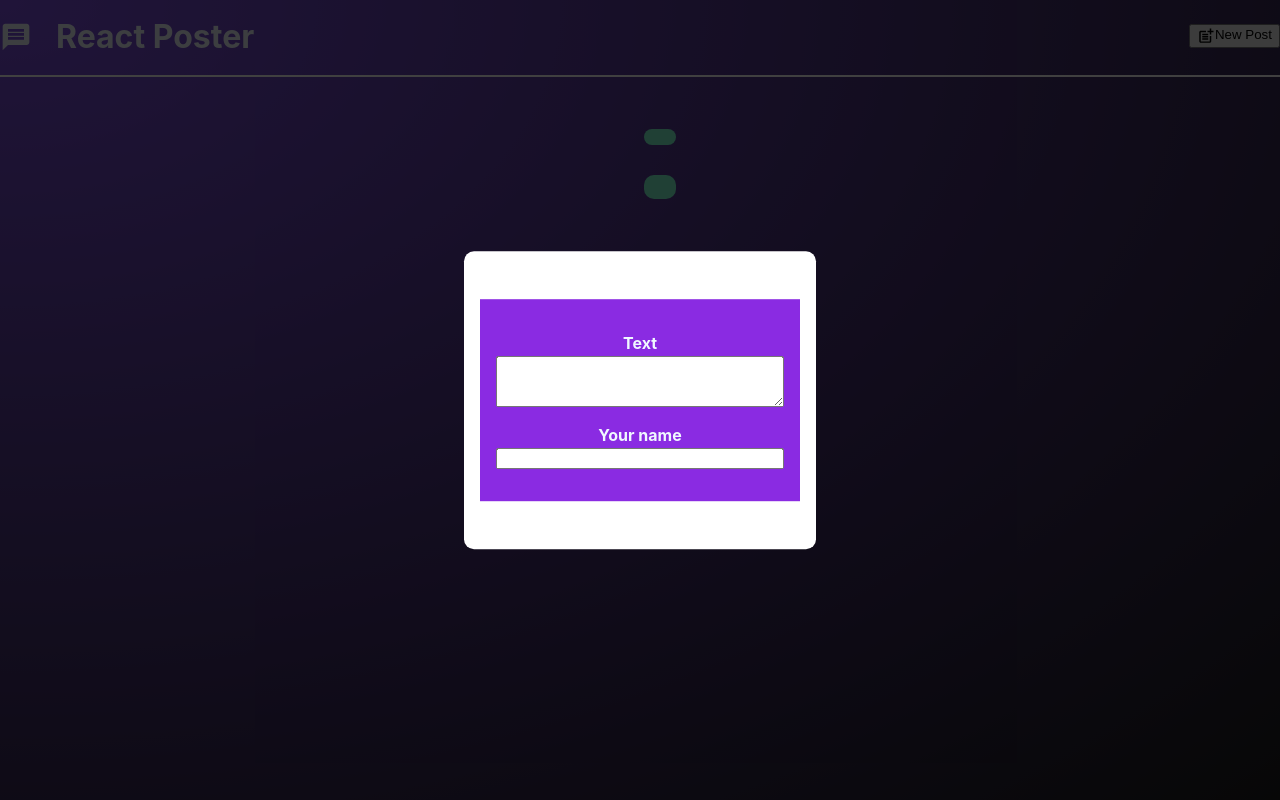
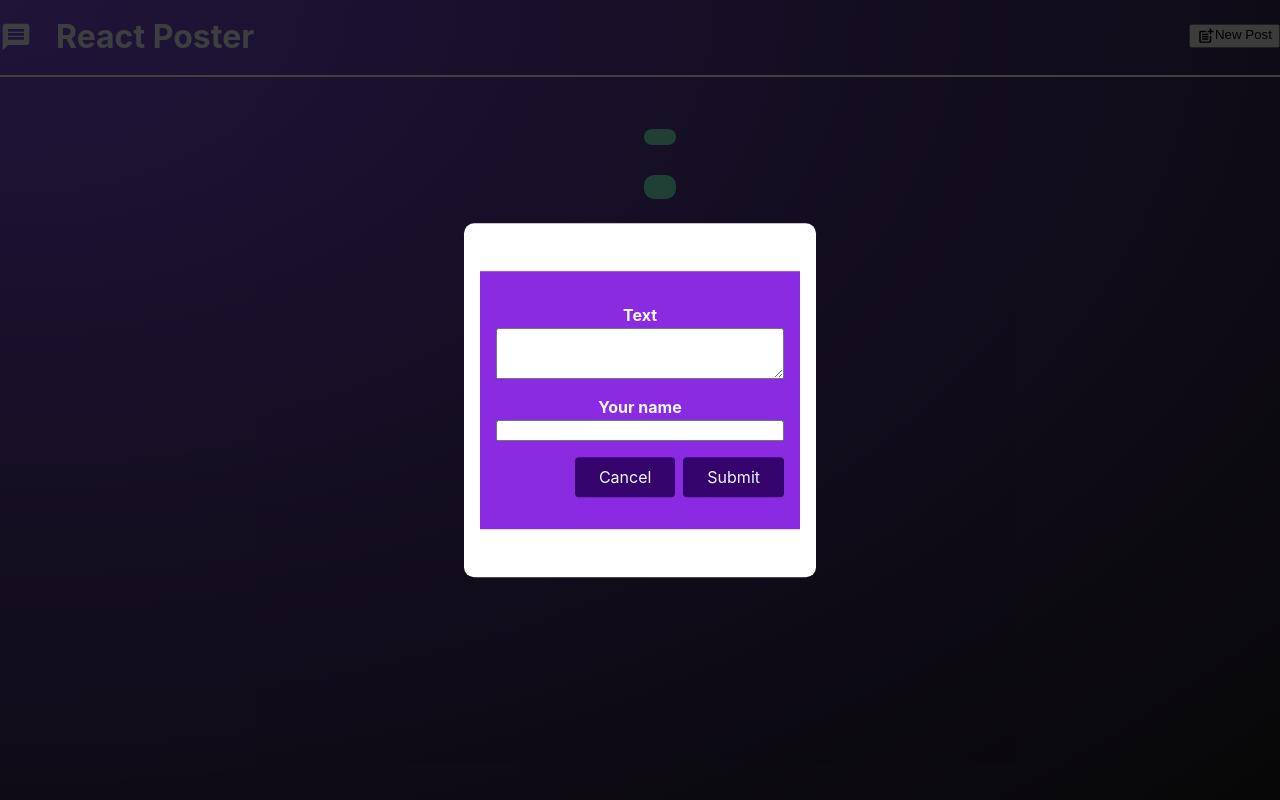
Before and after one commit to alainiranzi/Udemy-react, a React (Vite) app: page / in a window 1280 px wide. Both pictures are taken after a click on the button "New Post". Built offline with nearby package versions, Linux system fonts and the light colour scheme.

Commit message:
working on form buttons

```diff
--- a/src/components/NewPost.jsx
+++ b/src/components/NewPost.jsx
@@ -11,6 +11,10 @@ function NewPost(props) {
                     <label htmlFor="name">Your name</label>
                     <input type="text" id="name" required onChange={props.onAuthorChange}/>
                    </p>
+                   <p className={classes.actions}>
+                    <button>Cancel</button>
+                    <button>Submit</button>
+                    </p>
                     </form>
     );
 }
--- a/src/components/NewPost.module.css
+++ b/src/components/NewPost.module.css
@@ -19,3 +19,19 @@
     display: block;
     width:100%;
 }
+
+.actions {
+    display: flex;
+    justify-content: flex-end;
+    gap: 0.5rem;
+}
+
+.actions button {
+    cursor: pointer;
+    font: inherit;
+    padding: 0.5rem 1.5rem;
+    border: none;
+    border-radius: 4px;
+    background-color: #34036c;
+    color:aliceblue;
+}
```
